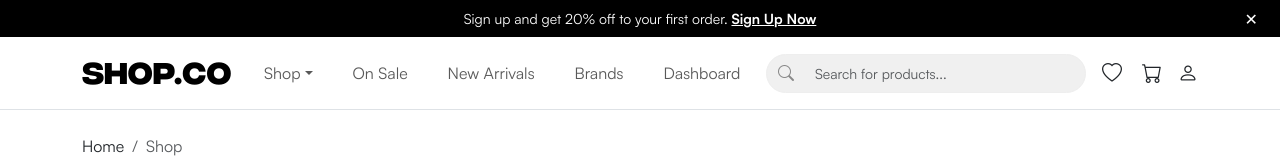
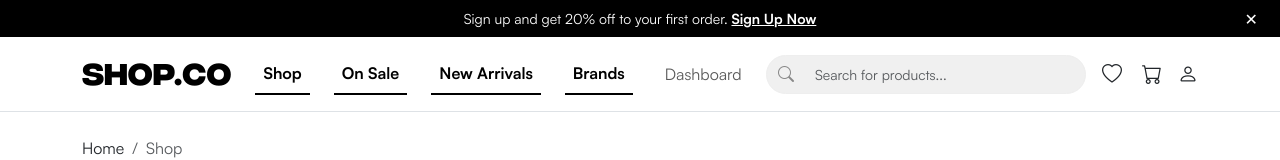
Before and after one commit to ShahdAhmed2/shopco-ecommerce, a React (Vite) app: page /shop in a window 1280 px wide. Shown: the top 160 px of the page. Built offline with nearby package versions, Linux system fonts and the light colour scheme; no server answers.

Commit message:
feat: Header Navigation Architecture

```diff
--- a/src/components/layout/Header.css
+++ b/src/components/layout/Header.css
@@ -43,3 +43,10 @@
   display: none;
  }
 }
+
+/* Active NavLink styles */
+.navbar-nav .nav-link.active {
+  color: #000 !important;
+  font-weight: 700 !important;
+  border-bottom: 2px solid #000;
+}
--- a/src/components/layout/Header.jsx
+++ b/src/components/layout/Header.jsx
@@ -1,6 +1,6 @@
 import React, { useState, useEffect } from 'react';
 import './Header.css';
-import { Link, useNavigate, useSearchParams } from 'react-router-dom';
+import { Link, NavLink, useNavigate, useSearchParams } from 'react-router-dom';
 import { useCart } from '../../contexts/CartContext';
 import { useWishlist } from '../../hooks/useWishlist';
 
@@ -63,31 +63,31 @@ const Header = () => {
           {/* Navbar */}
           <div className="collapse navbar-collapse" id="navbarNav">
             <ul className="navbar-nav mx-auto d-flex align-items-center gap-4">
-              {/* Shop Dropdown */}
-              <li className="nav-item dropdown custom-dropdown">
-                <a
-                  className="nav-link dropdown-toggle fw-medium"
-                  href="#"
-                  id="shopDropdown"
-                  role="button"
-                  data-bs-toggle="dropdown"
-                  aria-expanded="false"
-                >
+              <li className="nav-item">
+                <NavLink className={({ isActive }) => `nav-link fw-medium ${isActive ? 'active' : ''}`} to="/shop" end>
                   Shop
-                </a>
-                <ul className="dropdown-menu custom-menu" aria-labelledby="shopDropdown">
-                  <li><a className="dropdown-item text-white" href="#">Versace</a></li>
-                  <li><a className="dropdown-item text-white" href="#">Zara</a></li>
-                  <li><a className="dropdown-item text-white" href="#">Gucci</a></li>
-                  <li><a className="dropdown-item text-white" href="#">Prada</a></li>
-                  <li><a className="dropdown-item text-white" href="#">Calvin Klein</a></li>
-                </ul>
+                </NavLink>
               </li>
-              {/* Other nav links */}
-              <li className="nav-item"><a className="nav-link fw-medium" href="#">On Sale</a></li>
-              <li className="nav-item"><a className="nav-link fw-medium" href="#">New Arrivals</a></li>
-              <li className="nav-item"><a className="nav-link fw-medium" href="#">Brands</a></li>
-              <li className="nav-item"><Link className="nav-link fw-medium" to="/admin">Dashboard</Link></li>
+              <li className="nav-item">
+                <NavLink className={({ isActive }) => `nav-link fw-medium ${isActive ? 'active' : ''}`} to="/shop?sale=true">
+                  On Sale
+                </NavLink>
+              </li>
+              <li className="nav-item">
+                <NavLink className={({ isActive }) => `nav-link fw-medium ${isActive ? 'active' : ''}`} to="/shop?section=new-arrivals">
+                  New Arrivals
+                </NavLink>
+              </li>
+              <li className="nav-item">
+                <NavLink className={({ isActive }) => `nav-link fw-medium ${isActive ? 'active' : ''}`} to="/shop?brands=true">
+                  Brands
+                </NavLink>
+              </li>
+              <li className="nav-item">
+                <NavLink className={({ isActive }) => `nav-link fw-medium ${isActive ? 'active' : ''}`} to="/admin">
+                  Dashboard
+                </NavLink>
+              </li>
             </ul>
 
             {/* Search & Icons */}
```
